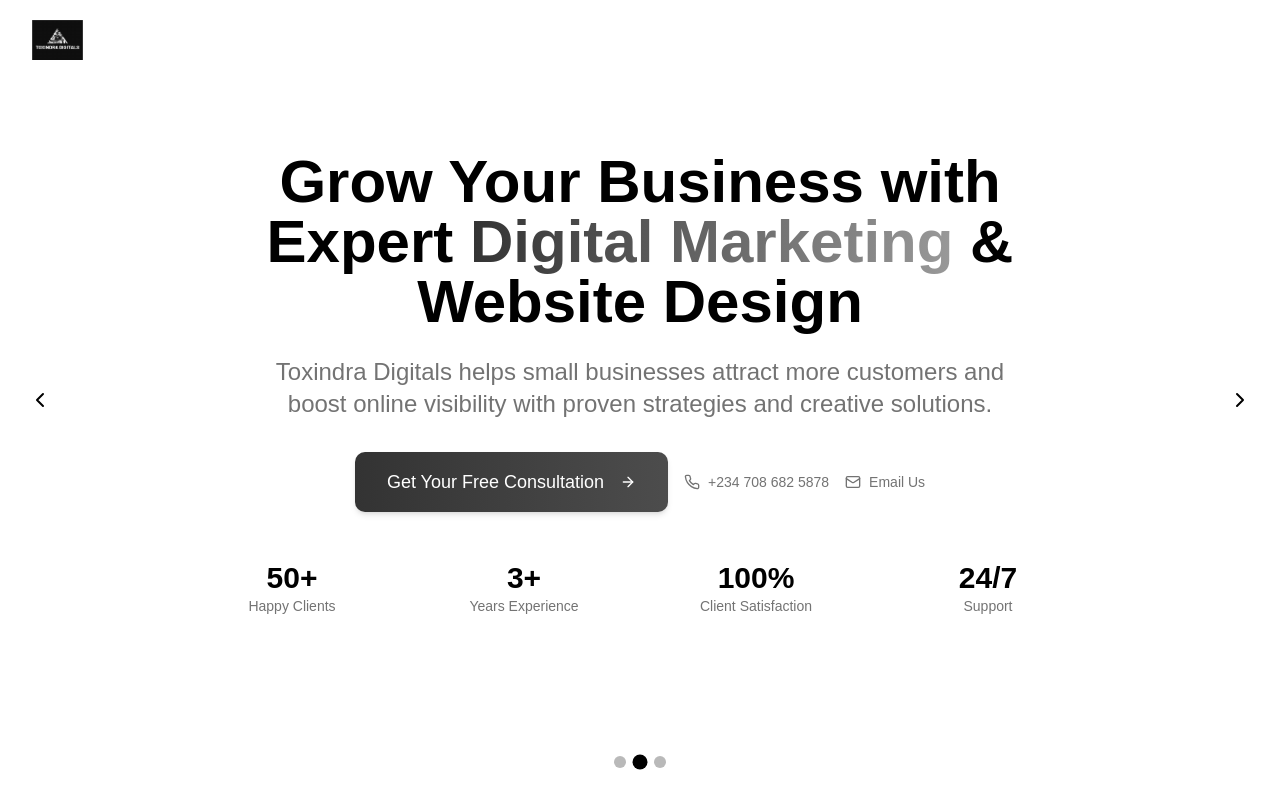
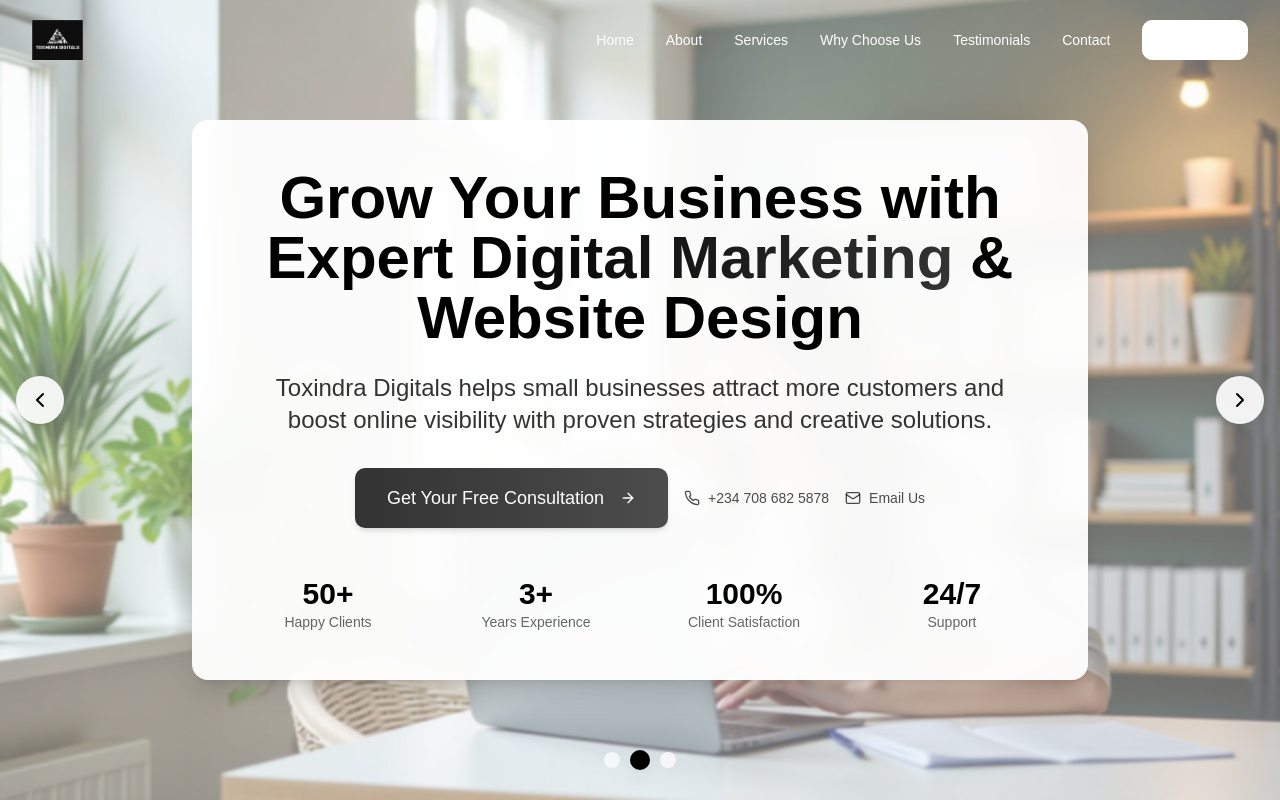
Before and after one commit to toxindradigitals-ship-it/toxindra-growth-hub-53, a React (Vite) app: page / in a window 1280 px wide. Shown: the top 800 px of the page. Built offline with nearby package versions, Linux system fonts and the light colour scheme.

Commit message:
Refine hero section

```diff
--- a/src/components/Hero.tsx
+++ b/src/components/Hero.tsx
@@ -53,18 +53,17 @@ const Hero = () => {
   ];
 
   return (
-    <section id="home" className="relative min-h-screen flex items-center justify-center overflow-hidden">
+    <section id="home" className="relative min-h-screen flex items-center justify-center overflow-hidden bg-background">
       {/* Carousel Container */}
-      <div className="embla absolute inset-0" ref={emblaRef}>
-        <div className="embla__container flex">
+      <div className="overflow-hidden absolute inset-0" ref={emblaRef}>
+        <div className="flex">
           {slides.map((slide, index) => (
-            <div key={index} className="embla__slide flex-[0_0_100%] relative">
+            <div key={index} className="flex-[0_0_100%] relative min-h-screen">
               <div
                 className="absolute inset-0 bg-cover bg-center bg-no-repeat"
                 style={{ backgroundImage: `url(${slide.image})` }}
-              >
-                <div className="absolute inset-0 bg-gradient-to-br from-background/70 via-background/60 to-muted/70"></div>
-              </div>
+              />
+              <div className="absolute inset-0 bg-white/40 backdrop-blur-[1px]" />
             </div>
           ))}
         </div>
@@ -73,28 +72,28 @@ const Hero = () => {
       {/* Navigation Buttons */}
       <button
         onClick={scrollPrev}
-        className="absolute left-4 top-1/2 -translate-y-1/2 z-20 bg-background/20 backdrop-blur-md text-foreground p-3 rounded-full hover:bg-background/30 transition-all duration-300 hover:scale-110"
+        className="absolute left-4 top-1/2 -translate-y-1/2 z-20 bg-white/90 backdrop-blur-md text-primary p-3 rounded-full hover:bg-white transition-all duration-300 hover:scale-110 shadow-lg"
       >
         <ChevronLeft className="h-6 w-6" />
       </button>
 
       <button
         onClick={scrollNext}
-        className="absolute right-4 top-1/2 -translate-y-1/2 z-20 bg-background/20 backdrop-blur-md text-foreground p-3 rounded-full hover:bg-background/30 transition-all duration-300 hover:scale-110"
+        className="absolute right-4 top-1/2 -translate-y-1/2 z-20 bg-white/90 backdrop-blur-md text-primary p-3 rounded-full hover:bg-white transition-all duration-300 hover:scale-110 shadow-lg"
       >
         <ChevronRight className="h-6 w-6" />
       </button>
 
       {/* Content */}
-      <div className="relative z-10 container-custom text-center text-foreground">
-        <div className="fade-in-up animate max-w-4xl mx-auto">
+      <div className="relative z-10 container-custom text-center">
+        <div className="fade-in-up animate max-w-4xl mx-auto bg-white/95 backdrop-blur-md rounded-2xl p-8 md:p-12 shadow-xl">
           <h1 className="text-4xl md:text-5xl lg:text-6xl font-bold mb-6 leading-tight text-primary">
             Grow Your Business with Expert{" "}
-            <span className="gradient-text">Digital Marketing</span>{" "}
+            <span className="bg-gradient-to-r from-primary to-accent bg-clip-text text-transparent">Digital Marketing</span>{" "}
             & Website Design
           </h1>
 
-          <p className="text-lg md:text-xl lg:text-2xl mb-8 text-muted-foreground max-w-3xl mx-auto">
+          <p className="text-lg md:text-xl lg:text-2xl mb-8 text-primary/80 max-w-3xl mx-auto">
             Toxindra Digitals helps small businesses attract more customers and boost online visibility with proven strategies and creative solutions.
           </p>
 
@@ -108,11 +107,11 @@ const Hero = () => {
             </Button>
 
             <div className="flex gap-4">
-              <a href="tel:+2347086825878" className="flex items-center gap-2 text-muted-foreground hover:text-primary transition-colors">
+              <a href="tel:+2347086825878" className="flex items-center gap-2 text-primary/70 hover:text-primary transition-colors">
                 <Phone className="h-4 w-4" />
                 <span className="text-sm">+234 708 682 5878</span>
               </a>
-              <a href="mailto:toxindradigital@gmail.com" className="flex items-center gap-2 text-muted-foreground hover:text-primary transition-colors">
+              <a href="mailto:toxindradigital@gmail.com" className="flex items-center gap-2 text-primary/70 hover:text-primary transition-colors">
                 <Mail className="h-4 w-4" />
                 <span className="text-sm">Email Us</span>
               </a>
@@ -120,36 +119,36 @@ const Hero = () => {
           </div>
 
           {/* Trust Indicators */}
-          <div className="grid grid-cols-2 md:grid-cols-4 gap-8 text-center mb-8">
+          <div className="grid grid-cols-2 md:grid-cols-4 gap-8 text-center">
             <div>
               <div className="text-3xl font-bold text-primary">50+</div>
-              <div className="text-sm text-muted-foreground">Happy Clients</div>
+              <div className="text-sm text-primary/60">Happy Clients</div>
             </div>
             <div>
               <div className="text-3xl font-bold text-primary">3+</div>
-              <div className="text-sm text-muted-foreground">Years Experience</div>
+              <div className="text-sm text-primary/60">Years Experience</div>
             </div>
             <div>
               <div className="text-3xl font-bold text-primary">100%</div>
-              <div className="text-sm text-muted-foreground">Client Satisfaction</div>
+              <div className="text-sm text-primary/60">Client Satisfaction</div>
             </div>
             <div>
               <div className="text-3xl font-bold text-primary">24/7</div>
-              <div className="text-sm text-muted-foreground">Support</div>
+              <div className="text-sm text-primary/60">Support</div>
             </div>
           </div>
         </div>
       </div>
 
       {/* Carousel Dots */}
-      <div className="absolute bottom-8 left-1/2 -translate-x-1/2 z-20 flex gap-2">
+      <div className="absolute bottom-8 left-1/2 -translate-x-1/2 z-20 flex gap-3">
         {slides.map((_, index) => (
           <button
             key={index}
-            className={`w-3 h-3 rounded-full transition-all duration-300 ${
+            className={`w-4 h-4 rounded-full transition-all duration-300 ${
               index === selectedIndex
-                ? 'bg-primary scale-125'
-                : 'bg-muted-foreground/50 hover:bg-muted-foreground'
+                ? 'bg-primary scale-125 shadow-lg'
+                : 'bg-white/70 hover:bg-white/90'
             }`}
             onClick={() => emblaApi?.scrollTo(index)}
           />
```
